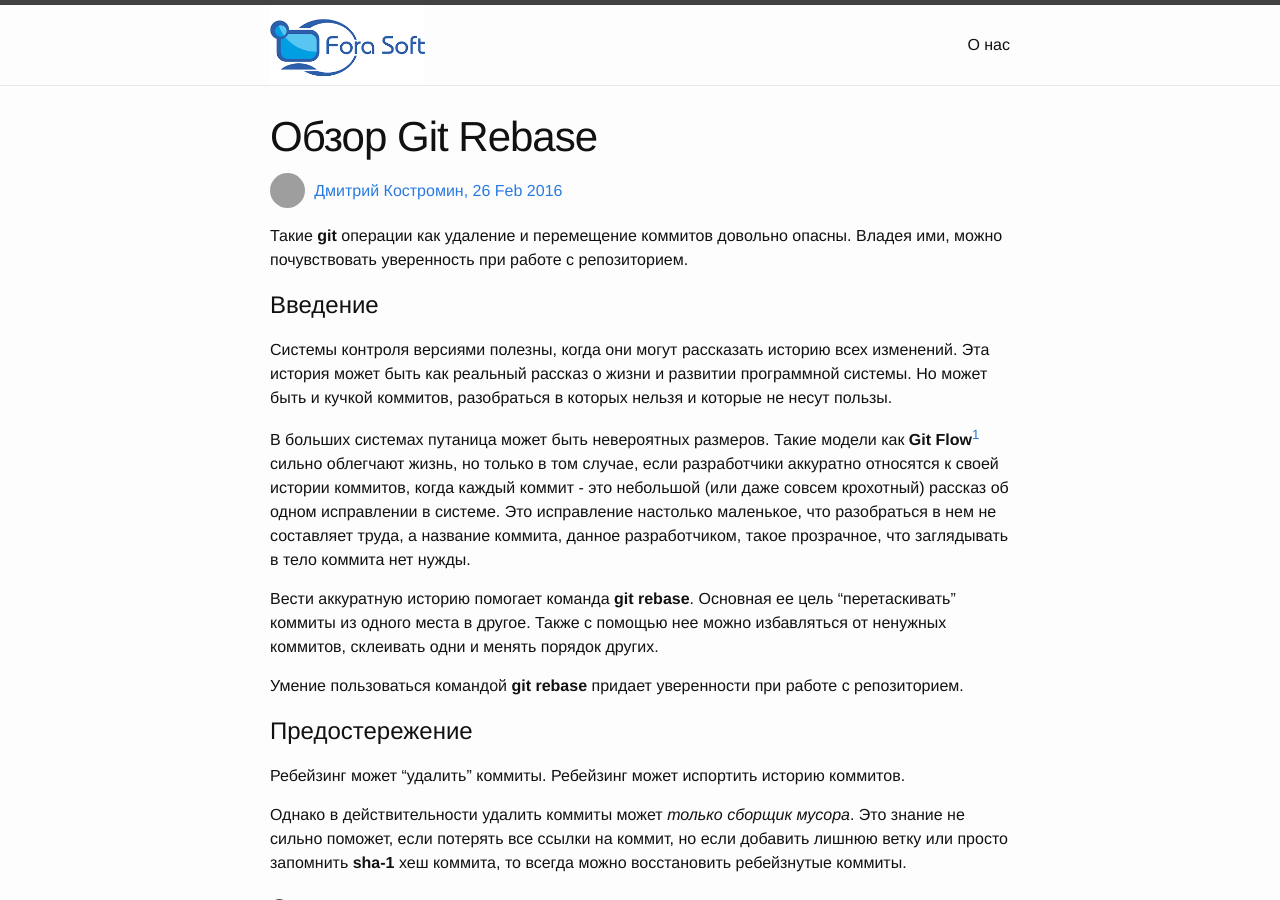
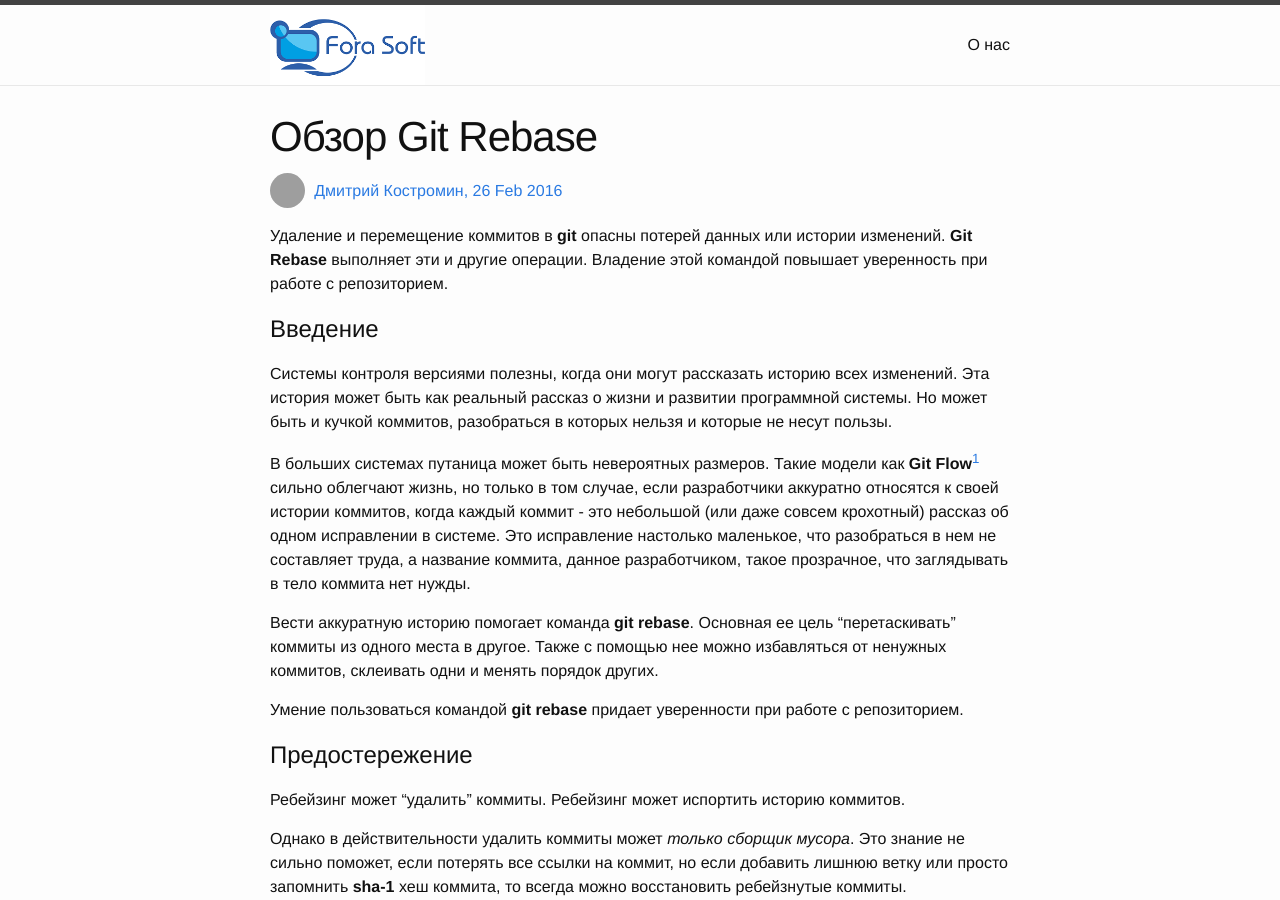
Before and after one commit to forasoft/forasoft.github.io, a Jekyll site: the page built from _posts/2016-02-26-git-rebase-overview.md, in a window 1280 px wide and 900 px high. Built offline with Jekyll 4.4.1, drawn with Linux system fonts in a browser that asks for light colours; Markdown is read by kramdown in place of the engine named in the settings; comment, search, counter and statistics services are not loaded; grey boxes are pictures that could not be loaded.

Commit message:
Change overview of git rebase post

```diff
--- a/_posts/2016-02-26-git-rebase-overview.md
+++ b/_posts/2016-02-26-git-rebase-overview.md
@@ -7,8 +7,9 @@ tags: [git, rebase, gitflow, history]
 keywords: [git, rebase, gitflow, history]
 author: kupec
 ---
-Такие **git** операции как удаление и перемещение коммитов довольно опасны.
-Владея ими, можно почувствовать уверенность при работе с репозиторием.
+Удаление и перемещение коммитов в **git** опасны потерей данных или истории изменений.
+**Git Rebase** выполняет эти и другие операции.
+Владение этой командой повышает уверенность при работе с репозиторием.
 
 <!--more-->
 
```
